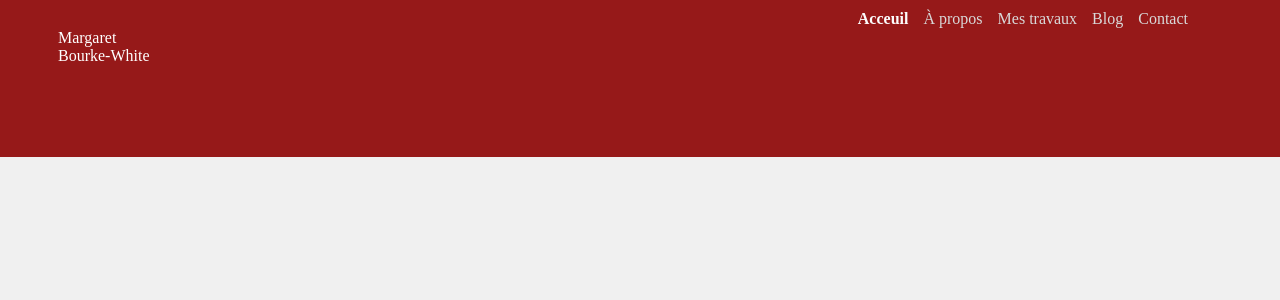
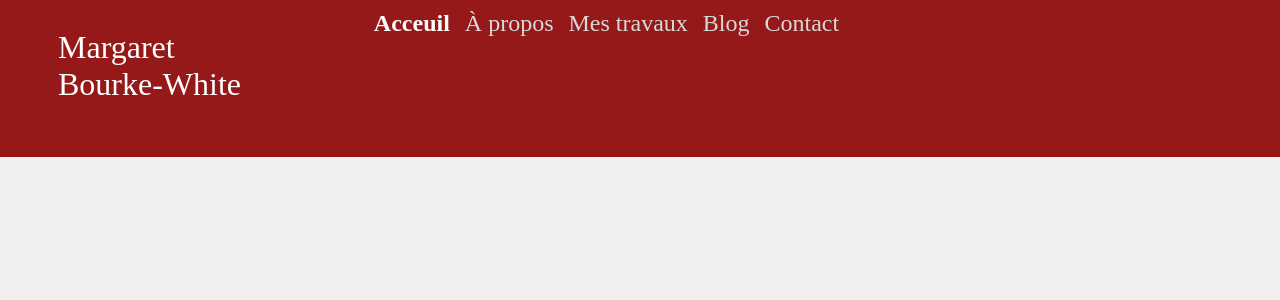
Before and after one commit to HyunjiiKim/MBW, a PHP site: page /mbw.html in a window 1280 px wide. Shown: the top 300 px of the page. Run offline with PHP 8.4, Linux system fonts and the light colour scheme.

Commit message:
change(231225)

```diff
--- a/mbw.css
+++ b/mbw.css
@@ -13,6 +13,7 @@ header {
     color: #fff; /* Set text color to white or a contrasting color */
     padding: 10px; /* Adjust padding as needed */
     position: relative;
+
 }
 
 /* Navigation styles */
@@ -21,12 +22,14 @@ header {
     position: absolute;
     top: 29px;
     left: 58px;
+    font-size: 32px;
 }
 
 nav {
     display: flex;
-    justify-content: flex-end;
+    justify-content: center;
     align-items: center;
+    font-size : 24px;
 }
 
 ul {
```
